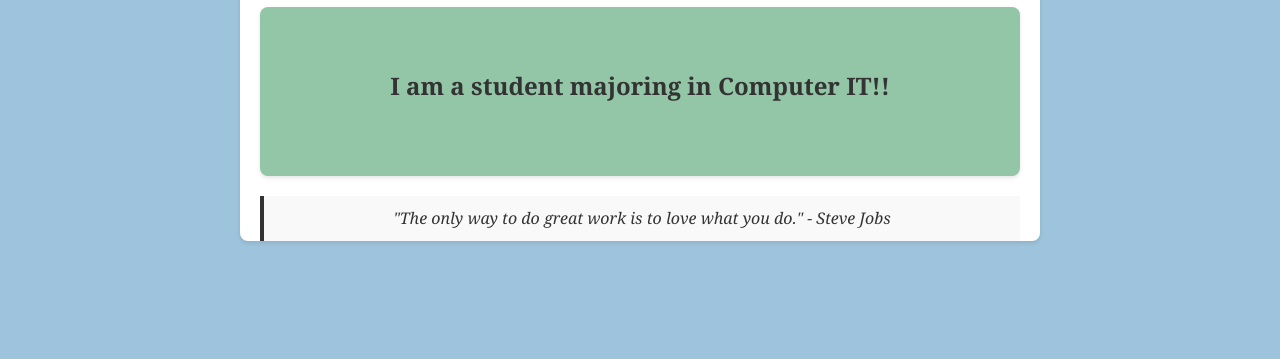
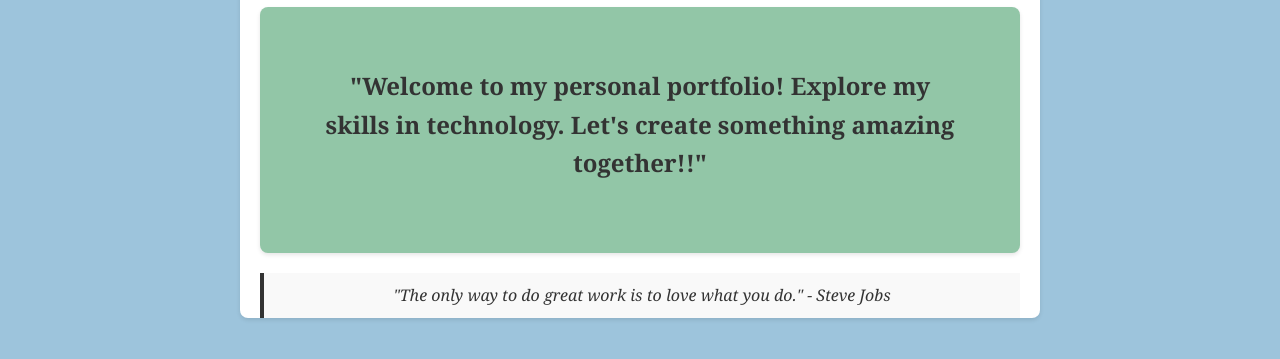
Before and after one commit to Talumaaalu/tadhatadha, a plain HTML site: page index.html in a window 1280 px wide. Shown: the part 195-554 px from the top of the page. Drawn offline with Linux system fonts and the light colour scheme.

Commit message:
Update index.html

```diff
--- a/index.html
+++ b/index.html
@@ -23,7 +23,7 @@ style="background-image: url(https://art.rtistiq.com/en-us/_next/image?url=https
         <div class="content">
             <h1>My Personal Portfolio</h1>
             <section id="intro">
-                <h2>I am a student majoring in Computer IT!!</h2>
+                <h2>"Welcome to my personal portfolio! Explore my skills in technology. Let's create something amazing together!!"</h2>
             </section>
             <blockquote>"The only way to do great work is to love what you do." - Steve Jobs</blockquote>
 
```
